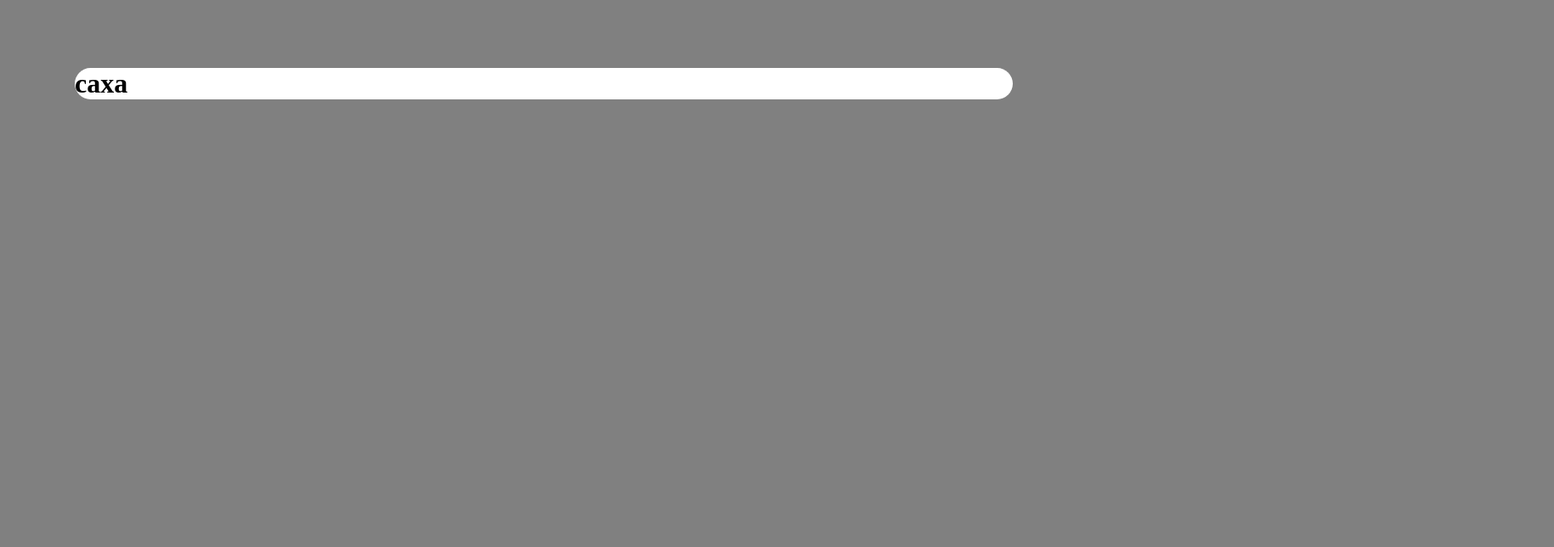
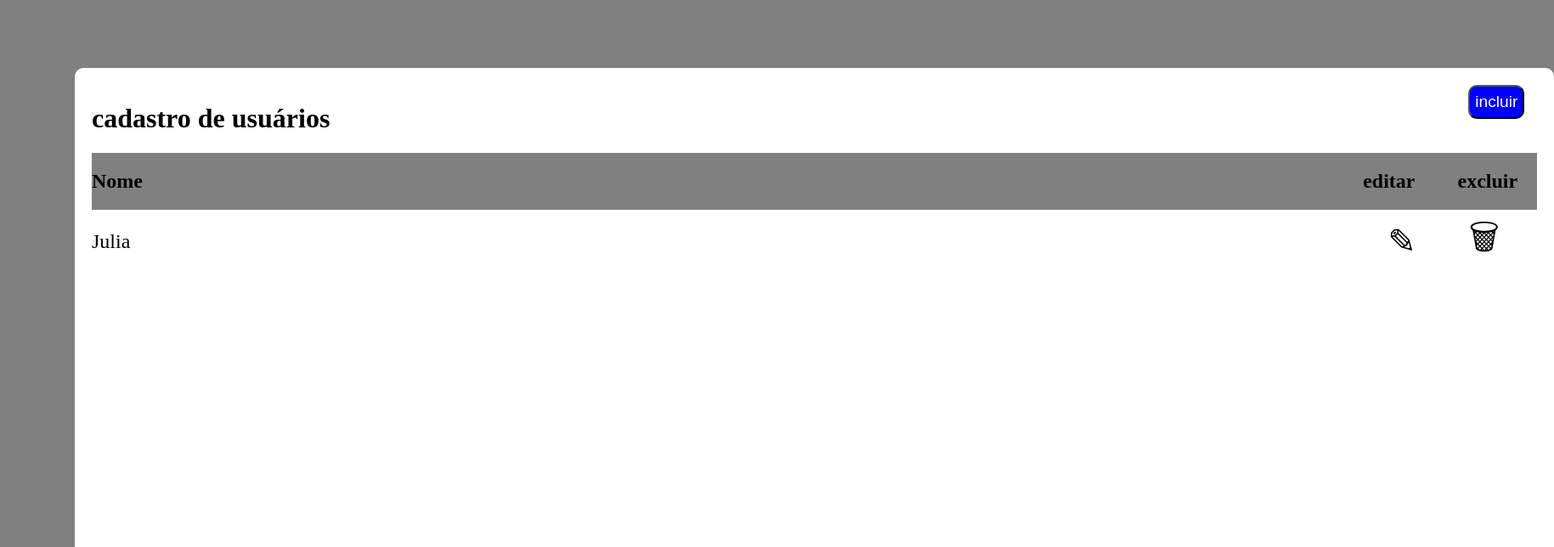
Before and after one commit to shibadev54/prog-web, a plain HTML site: page lição de casa/classes.html in a window 1280 px wide. Shown: the top 644 px of the page at 85% size, 1829 px wide, since content can reach past the window. Drawn offline with Linux system fonts and the light colour scheme.

Commit message:
html e css

```diff
--- a/lição de casa/classes.html
+++ b/lição de casa/classes.html
@@ -5,18 +5,59 @@
     <meta name="viewport" content="width=device-width, initial-scale=1.0">
     <title>Document</title>
     <style>
-    .container{
+    main{
     margin: 80px 80px 80px 80px;
-    border-radius: 40px 40px 40px 40px;
+    border-radius: 10px 10px 10px 10px;
     background-color: white;
+    height: 22cm;
+    width: 45cm;
+    padding: 20px;
     }
+    .incluir{
+        color: white;
+        background-color: blue;
+        border-radius: 10px;
+        font-size: larger;
+        margin-left: 1340px;
+        flex-wrap: nowrap;
+        height: 40px;
+    }
+
+       header{
+        display: flex;
+        flex-wrap: nowrap;
+       }
+      .cabecalho{
+        background-color: gray;;
+        display: flex;
+        padding: auto auto auto auto;
+       }
+       .users{
+        font-size: x-large;
+        display: flex;
+       }
+       .users button{
+        border: none;
+        background: transparent;
+        font-size: 40px;
+       }
+       .form{}
     </style>
 </head>
 <body style=" background-color:gray">
-<div class="container">
-    <h1>caxa</h1>
-</div>
+<main>
+    <header><h1>cadastro de usuários</h1>
+    <button class="incluir" onclick="form()" >incluir</button></header>
+    <div class="cabecalho"><h2>Nome</h2> <h2 style="margin-left: 38cm;">editar</h2> <h2 style="margin-left: 50px;">excluir</h2>
+    </div>
+        <div class="users"> <p>Julia</p> <button style="margin-left: 39cm;"> &#x270E;</button><button style="margin-left: 50px;"> &#128465</button> </div>
+    </main>
     <script>
+    function form(){
+    const get = document.getElementsByClassName("incluir");
+    get.InnerHTML = "<form>"
+    }
+
 
     </script>
 </body>
```
